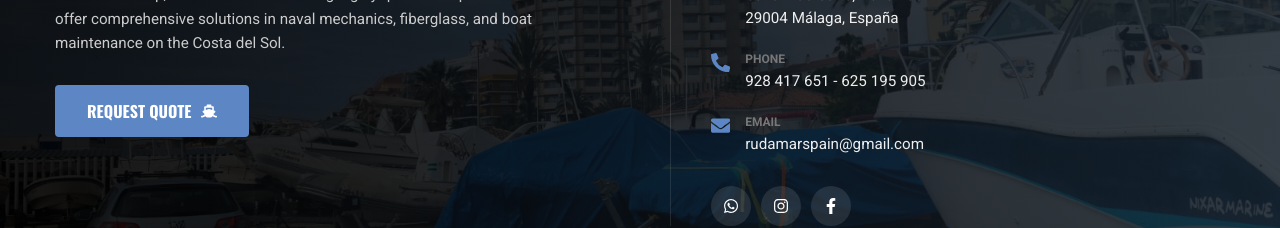
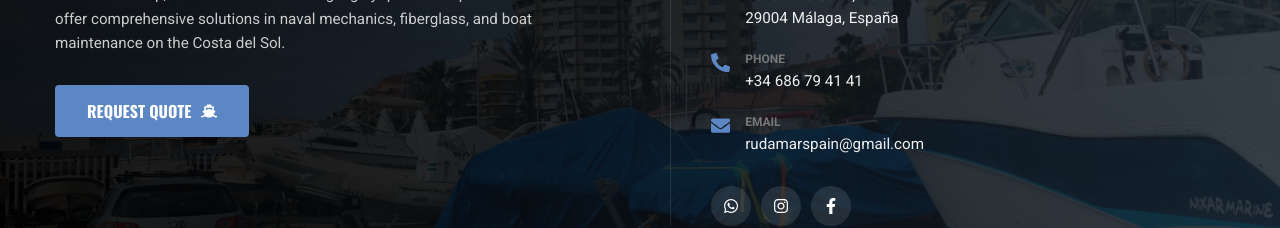
Before and after one commit to NicooGon/rudamar-web, a React (Vite) app: page /menu in a window 1280 px wide. Shown: the part 4182-4410 px from the top of the page. Built offline with nearby package versions, Linux system fonts and the light colour scheme.

Commit message:
número arreglado

```diff
--- a/src/pages/VistaPrincipal/Footer.jsx
+++ b/src/pages/VistaPrincipal/Footer.jsx
@@ -57,7 +57,7 @@ const Footer = () => {
                     <div className="icon-wrap"><FaPhoneAlt /></div>
                     <div className="text-wrap">
                         <span className="label">{t('footer_label_phone')}</span>
-                        <p>928 417 651 - 625 195 905</p>
+                        <p>+34 686 79 41 41</p>
                     </div>
                 </li>
 
```
Also changed, not shown: 1 other file (tests, documents, lock files or other folders).
